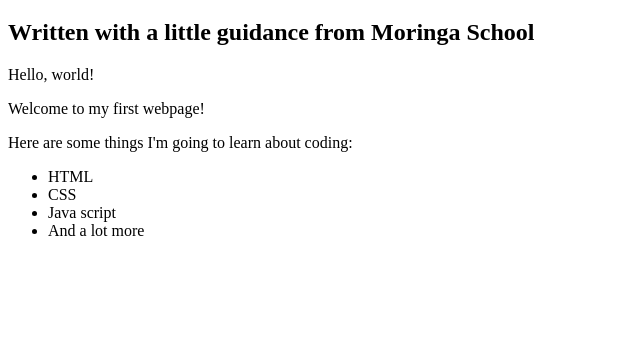
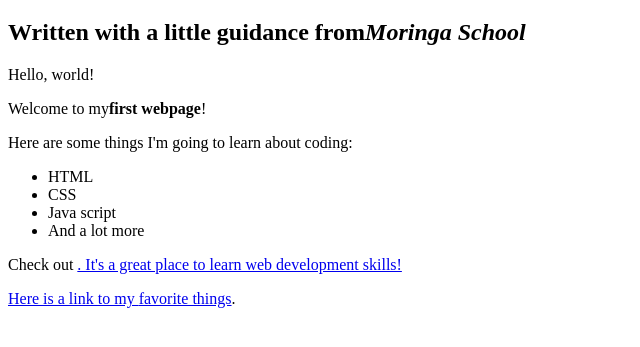
Before and after one commit to mburungo/my-first-webpage, a plain HTML site: page my-first-webpage.html in a window 1280 px wide. Shown: the part 61-408 px from the top of the page, without its empty margins (0-640 px from the left). Drawn offline with Linux system fonts and the light colour scheme.

Commit message:
hyperlinks

```diff
--- a/my-first-webpage.html
+++ b/my-first-webpage.html
@@ -5,9 +5,9 @@
   </head>
   <body>
     <h1>My first webpage</h1>
-    <h2>Written with a little guidance from Moringa School</h2>
+    <h2>Written with a little guidance from<em>Moringa School</em></h2>
     <p>Hello, world!</p>
-    <p>Welcome to my first webpage!</p>
+    <p>Welcome to my<strong>first webpage</strong>!</p>
     <p>Here are some things I'm going to learn about coding:</p>
       <ul>
         <li>HTML</li>
@@ -15,6 +15,7 @@
         <li>Java script</li>
         <li>And a lot more</li>
       </ul>
-
+    <p>Check out <a href="http://moringaschool.com/"moringa school</a>. It's a great place to learn web development skills!</p>
+    <p>Here is a link to my <a href="favorite-things.html">favorite things</a>.</p>
   </body>
 </html>
```
Also changed, not shown: 1 other file.
